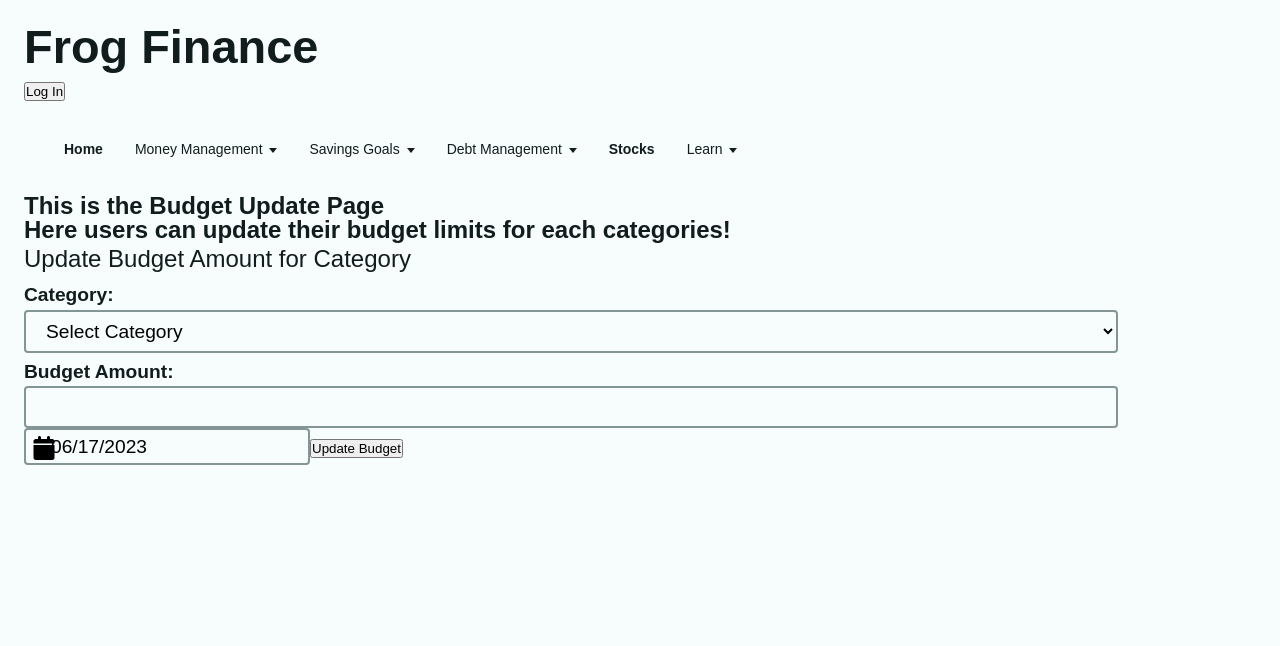
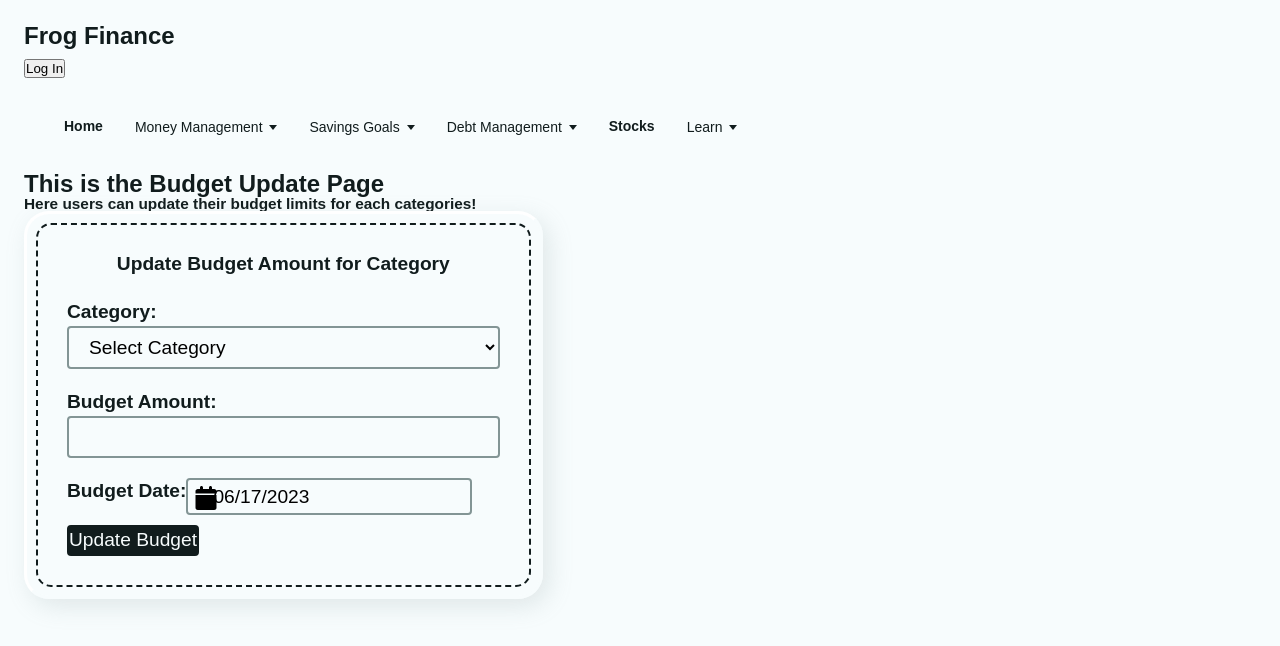
Before and after one commit to Shamayal/frog-finance, a React (Create React App) app in the folder frontend/client/: page /money/budget/update in a window 1280 px wide. Shown: the top 646 px of the page. Built offline with nearby package versions, Linux system fonts and the light colour scheme.

Commit message:
Added basic Styling for budget

```diff
--- a/frontend/client/src/components/budget/CreateBudget.jsx
+++ b/frontend/client/src/components/budget/CreateBudget.jsx
@@ -34,15 +34,21 @@ const CreateBudget = () => {
   }
 
   return (
-    <div>
-      <p>Create a Budget</p>
+    <div className="form-wrapper">
+      <h2 className="h3">
+        Create a Budget
+      </h2>
 
       <form>
+      <div className="flex-sm">
+        <label htmlFor="budget_date">Budget Date:</label>
         <DatePicker
           showIcon
           selected={startDate}
           onChange={handleDateChange}
         />
+      </div>
+      <div className="flex-sm">
         <label htmlFor="budget_category">Category:</label>
         <select id="budget_category" value={category} onChange={handleCategoryChange}>
           <option value="">Select Category</option>
@@ -52,10 +58,13 @@ const CreateBudget = () => {
             </option>
           ))}
         </select>
+      </div>
+      <div className="flex-sm">
         <label htmlFor="budget_amount">Budget Amount:</label>
         <input type="number" value={amount} id="budget_amount" onChange={(event) => setAmount(event.target.value)} />
+      </div >
 
-        <button type="submit" onClick={handleClick}> Add Budget </button>
+      <button type="submit" className="btn btn--dark" onClick={handleClick}> Add Budget </button>
 
       </form>
 
--- a/frontend/client/src/components/budget/UpdateBudget.jsx
+++ b/frontend/client/src/components/budget/UpdateBudget.jsx
@@ -29,10 +29,13 @@ const UpdateBudget = () => {
   }
 
   return (
-    <div>
-      <p>Update Budget Amount for Category</p>
+    <div className="form-wrapper">
+      <h2 className="h3">
+        Update Budget Amount for Category
+      </h2>
 
       <form>
+      <div className="flex-sm">
         <label htmlFor="budget_category">Category:</label>
         <select id="budget_category" value={category} onChange={handleCategoryChange}>
           <option value="">Select Category</option>
@@ -50,16 +53,20 @@ const UpdateBudget = () => {
           <option value="12">Pets</option>
           <option value="13">Other</option>
         </select>
+      </div>
+      <div className="flex-sm">
         <label htmlFor="budget_amount">Budget Amount:</label>
         <input type="number" value={amount} id="budget_amount" onChange={(event) => setAmount(event.target.value)} />
-
+      </div>
+      <div className="flex-sm">
+      <label htmlFor="budget_date">Budget Date:</label>
         <DatePicker
           showIcon
           selected={startDate}
           onChange={(date) => setStartDate(date)}
         />
-
-        <button type="submit" onClick={handleClick}> Update Budget </button>
+      </div>
+        <button type="submit" className="btn btn--dark" onClick={handleClick}> Update Budget </button>
 
       </form>
 
--- a/frontend/client/src/components/budget/ViewMonthlyBudgets.jsx
+++ b/frontend/client/src/components/budget/ViewMonthlyBudgets.jsx
@@ -3,7 +3,6 @@ import { useBudgetHook } from '../../hooks/budgets';
 import DatePicker from 'react-datepicker';
 import 'react-datepicker/dist/react-datepicker.css';
 import BudgetItem from "./BudgetItem";
-import { generateRandomColor } from "../helpers/helpers";
 
 // to view expenses by category and see how much left in budget
 const ViewMonthlyBudgets = () => {
@@ -27,9 +26,12 @@ const ViewMonthlyBudgets = () => {
   }
 
   return (
-    <div className="dashboard">
-      <p>Budget for {month} {year}</p>
+    <div className="form-wrapper">
+      <h2 className="h3">
+        Budget for {month} {year}
+      </h2>
 
+    <div className="flex-sm">
       <DatePicker
         selected={startDate}
         onChange={(date) => setStartDate(date)}
@@ -38,7 +40,8 @@ const ViewMonthlyBudgets = () => {
         showFullMonthYearPicker
         showFourColumnMonthYearPicker
       />
-      <button type="submit" onClick={handleClick}> Get Budget </button>
+    </div>
+      <button type="submit"  className="btn btn--dark" onClick={handleClick}> Get Budget </button>
 
       { monthlyBudget.length > 0 &&
         <>
@@ -52,7 +55,7 @@ const ViewMonthlyBudgets = () => {
         </div>
 
         <p>Budget for {month} {year}</p>
-        <table border={1}>
+        <table>
           <thead>
             <tr color='yellow'>
               <th>Category</th>
--- a/frontend/client/src/index.css
+++ b/frontend/client/src/index.css
@@ -62,8 +62,7 @@ svg {
   --round-lg: 25px;
   --round-full: 100vmax;
 
-  /* toast customizations */
-  --toastify-color-success: hsl(var(--accent));
+
 }
 
 body {
@@ -95,17 +94,23 @@ h6 {
 
 h1,
 .h1 {
-  font-size: var(--fs-600);
+  font-size: var(--fs-500);
 }
 
 h2,
 .h2 {
-  font-size: var(--fs-500);
+  font-size: var(--fs-400);
 }
 
 h3,
 .h3 {
-  font-size: var(--fs-400);
+  font-size: var(--fs-300);
+  text-align: center;
+}
+
+h4,
+.h4 {
+  font-size: var(--fs-200);
 }
 
 small {
@@ -171,7 +176,7 @@ p {
   -webkit-box-align: center;
   -ms-flex-align: center;
   align-items: center;
-  gap: var(--space-xs);
+  gap: var(--space-sm);
   max-width: -webkit-fit-content;
   max-width: -moz-fit-content;
   max-width: fit-content;
@@ -184,6 +189,7 @@ p {
 }
 
 :where(.btn--dark) {
+  gap: var(--space-sm);
   --backdrop: hsl(var(--text));
 }
 
@@ -243,13 +249,14 @@ p {
 .flex-sm {
   display: -webkit-box;
   display: -ms-flexbox;
+  padding-top: 10px;
+  padding-bottom: 10px;
   display: flex;
   -ms-flex-wrap: wrap;
   flex-wrap: wrap;
   -webkit-box-align: start;
   -ms-flex-align: start;
   align-items: start;
-  gap: var(--space-sm);
 }
 
 .grid-lg {
@@ -379,50 +386,6 @@ select {
   box-shadow: 0 0 0 1px hsl(var(--accent));
 }
 
-/* Intro */
-.intro {
-  display: -webkit-box;
-  display: -ms-flexbox;
-  display: flex;
-  -ms-flex-wrap: wrap;
-  flex-wrap: wrap;
-  -ms-flex-item-align: center;
-  -ms-grid-row-align: center;
-  align-self: center;
-  -ms-grid-column-align: center;
-  justify-self: center;
-  -webkit-box-align: center;
-  -ms-flex-align: center;
-  align-items: center;
-  -webkit-box-pack: center;
-  -ms-flex-pack: center;
-  justify-content: center;
-  gap: var(--space-lg);
-}
-
-.intro div {
-  display: -ms-grid;
-  display: grid;
-  gap: var(--space-sm);
-  max-width: var(--content-sm);
-}
-
-.intro form {
-  display: -ms-grid;
-  display: grid;
-  gap: var(--space-sm);
-  max-width: 25ch;
-}
-
-/* dashboard */
-.dashboard {
-  display: -ms-grid;
-  display: grid;
-  gap: var(--space-lg);
-  place-items: start;
-  width: 100%;
-}
-
 /* form */
 .form-wrapper {
   -webkit-box-flex: 1;
@@ -453,7 +416,7 @@ select {
   z-index: -1;
 }
 
-.expense-inputs {
+.budget-inputs {
   display: -webkit-box;
   display: -ms-flexbox;
   display: flex;
@@ -576,7 +539,7 @@ progress[value]::-webkit-progress-value {
 }
 
 table {
-  width: 100%;
+  width: 70%;
 }
 
 tr:nth-child(odd) {
--- a/frontend/client/src/menuItems.js
+++ b/frontend/client/src/menuItems.js
@@ -41,11 +41,11 @@ export const menuItems = [
             url: '/money/budget/add',
           },
           {
-            title: 'Update Spending Categories',
+            title: 'Update Budget',
             url: '/money/budget/update',
           },
           {
-            title: 'Monthly Overview',
+            title: 'View Budget',
             url: 'money/budget/view',
           }
         ]
--- a/frontend/client/src/routes/Money/Budget/BudgetUpdate.jsx
+++ b/frontend/client/src/routes/Money/Budget/BudgetUpdate.jsx
@@ -2,7 +2,7 @@ import UpdateBudget from "../../../components/budget/UpdateBudget"
 const BudgetUpdate = () => {
   return (
     <div>
-      <h3>This is the Budget Update Page</h3>
+      <h2>This is the Budget Update Page</h2>
       <h4>Here users can update their budget limits for each categories!</h4>
       <UpdateBudget />
     </div>
--- a/frontend/client/src/routes/Money/Budget/BudgetView.jsx
+++ b/frontend/client/src/routes/Money/Budget/BudgetView.jsx
@@ -2,7 +2,7 @@ import ViewMonthlyBudgets from "../../../components/budget/ViewMonthlyBudgets"
 const BudgetView = () => {
   return (
     <div>
-      <h3>This is the Budget View Page</h3>
+      <h2>This is the Budget View Page</h2>
       <h4>Here users can view their overall budgets and amount left to spend!</h4>
       <ViewMonthlyBudgets />
     </div>
--- a/frontend/client/src/routes/Money/Budget/CreateBudget.jsx
+++ b/frontend/client/src/routes/Money/Budget/CreateBudget.jsx
@@ -2,7 +2,7 @@ import ViewAddBudget from "../../../components/budget/CreateBudget"
 const CreateBudget = () => {
   return (
     <div>
-      <h3>This is the Create Budget Page</h3>
+      <h2>This is the Create Budget Page</h2>
       <h4>Here users can Create their budget each Category!</h4>
       <ViewAddBudget />
     </div>
```
